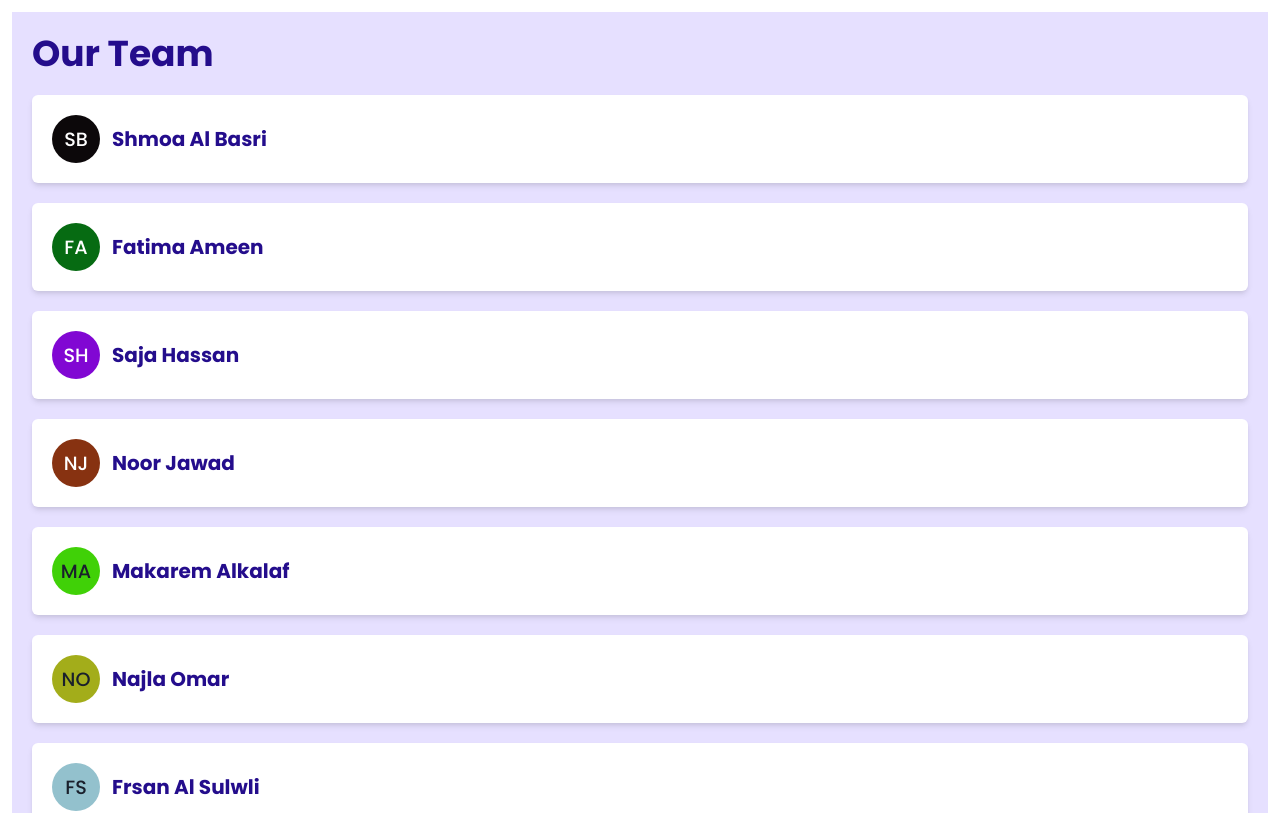
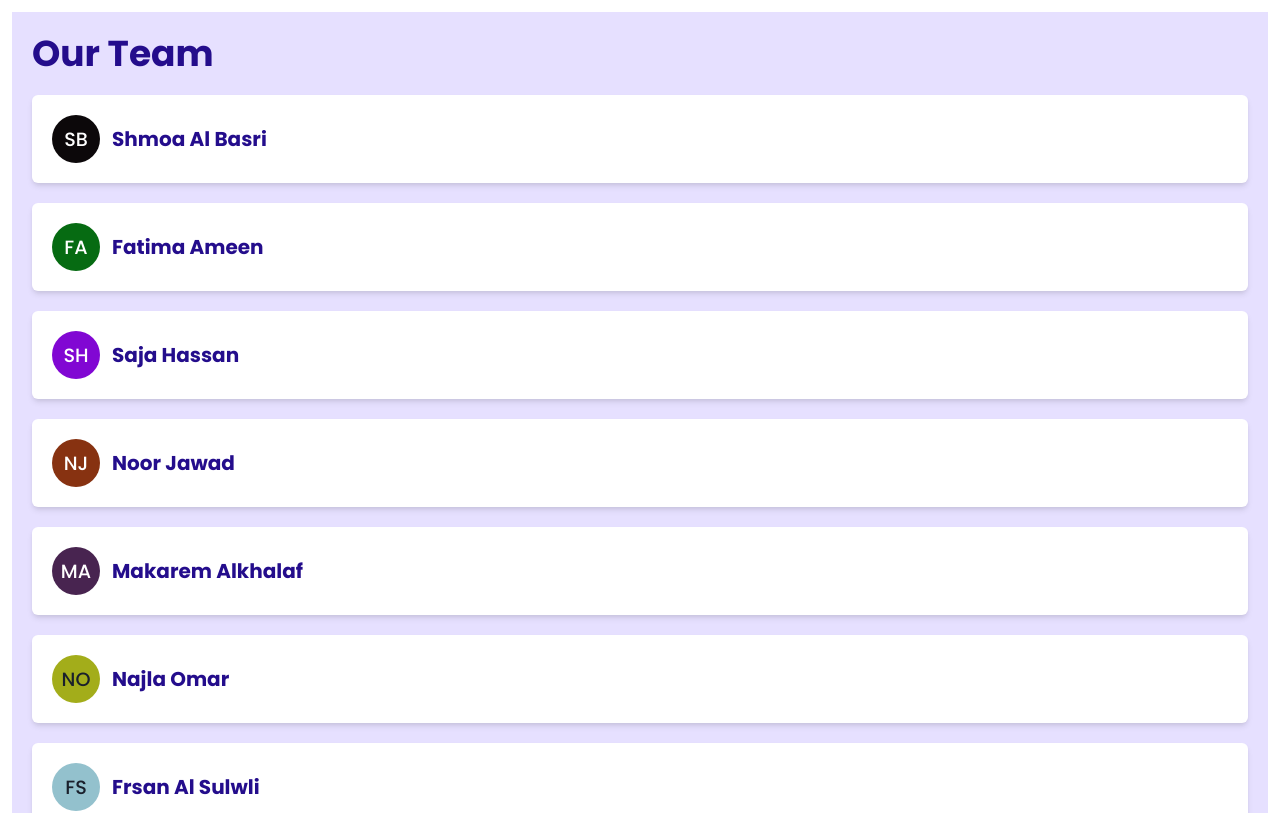
Before and after one commit to HadiAlMarzooq/airwaymanagment, a React (Create React App) app: page /team in a window 1280 px wide. Shown: the top 813 px of the page. Built offline with nearby package versions, Linux system fonts and the light colour scheme.

Commit message:
Fix typo in Team component

```diff
--- a/src/components/Team.js
+++ b/src/components/Team.js
@@ -28,7 +28,7 @@ function Team() {
             name: 'Noor Jawad',
         },
         {
-            name: 'Makarem Alkalaf',
+            name: 'Makarem Alkhalaf',
         },
         {
             name: 'Najla Omar',
```
